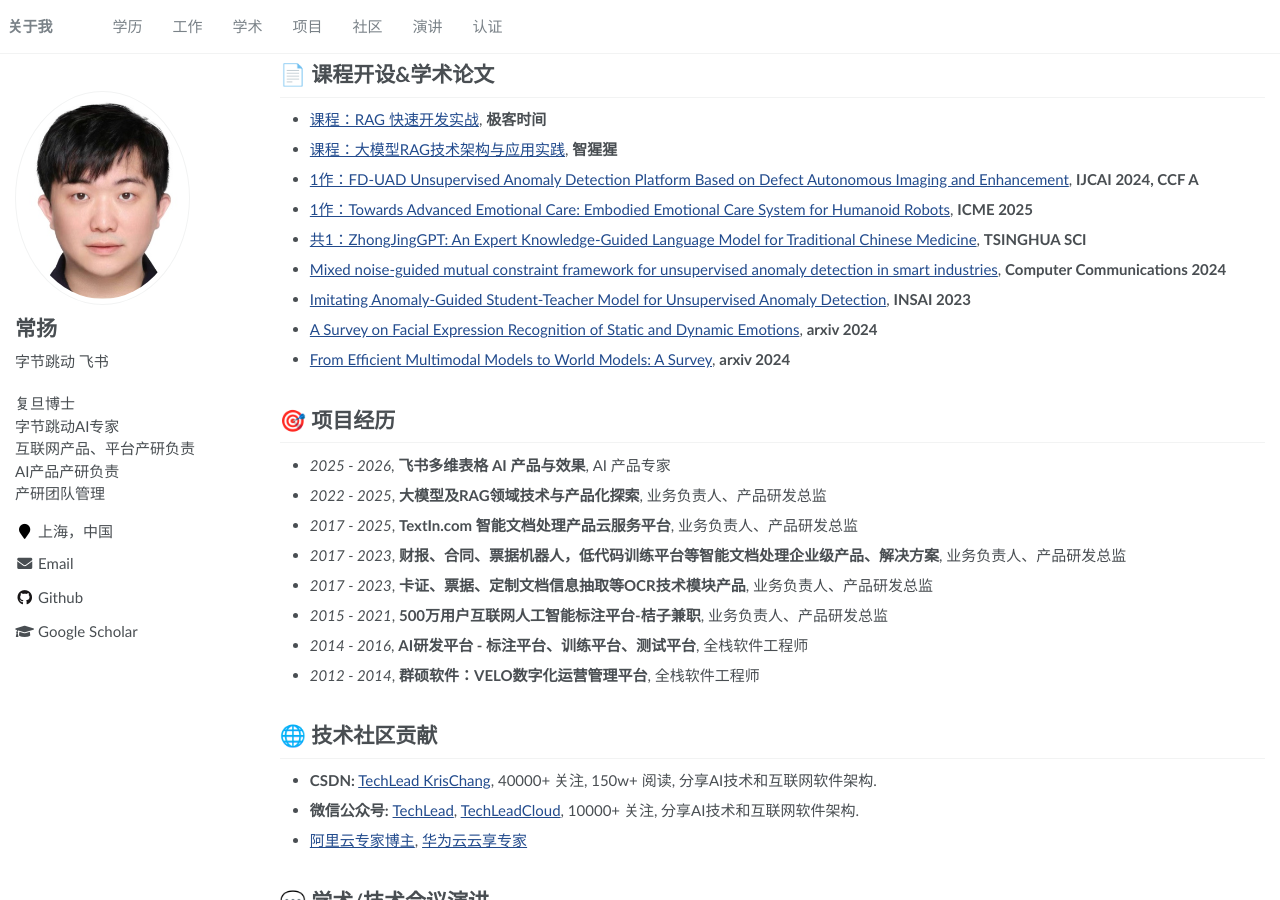
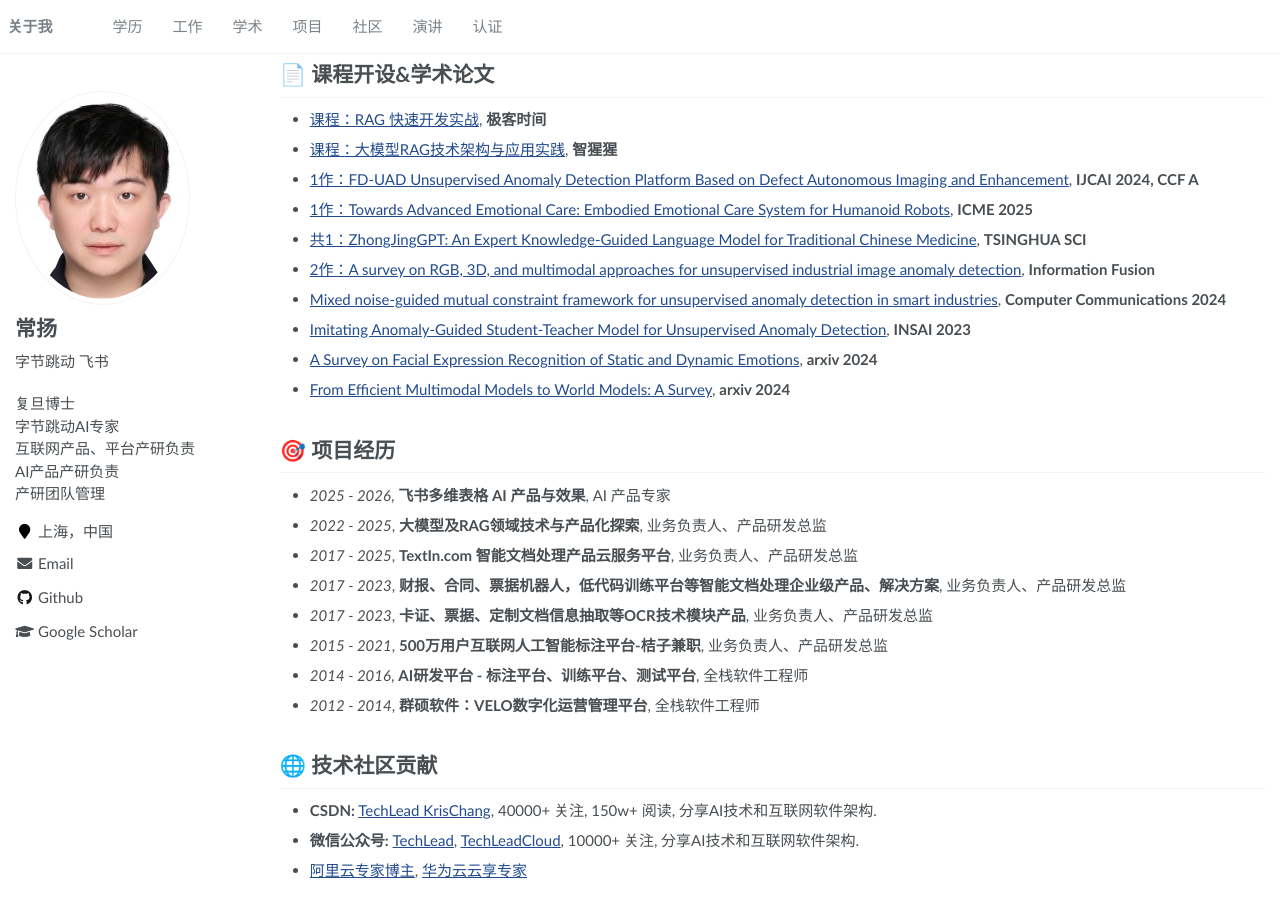
Before and after one commit to yangchangcy/yangchangcy.github.io, a Jekyll site: the page built from _pages/about.md, in a window 1280 px wide and 900 px high, scrolled down 420 px. Built offline with Jekyll 4.4.1, drawn with Linux system fonts in a browser that asks for light colours.

Commit message:
Add Information Fusion survey paper (2作)
Co-Authored-By: Claude Opus 4.7 <noreply@anthropic.com>

```diff
--- a/_pages/about.md
+++ b/_pages/about.md
@@ -49,6 +49,8 @@ redirect_from:
 - [1作：Towards Advanced Emotional Care: Embodied Emotional Care System for Humanoid Robots](https://ieeexplore.ieee.org/document/11208942), **ICME 2025**
 
 - [共1：ZhongJingGPT: An Expert Knowledge-Guided Language Model for Traditional Chinese Medicine](https://www.sciopen.com/article/10.26599/TST.2025.9010046), **TSINGHUA SCI**
+
+- [2作：A survey on RGB, 3D, and multimodal approaches for unsupervised industrial image anomaly detection](https://www.sciencedirect.com/science/article/abs/pii/S156625352500212X), **Information Fusion**
 
 - [Mixed noise-guided mutual constraint framework for unsupervised anomaly detection in smart industries](https://www.sciencedirect.com/science/article/pii/S0140366423004723), **Computer Communications 2024**
 
```
